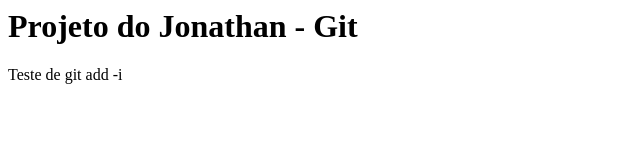
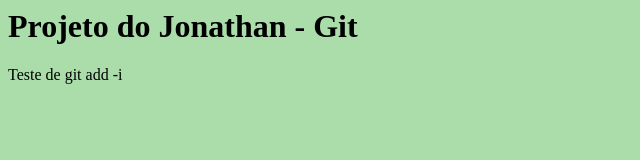
Before and after one commit to JonathanSantos-zz/curso-git, a plain HTML site: page index.html in a window 1280 px wide. Shown: the whole page, without its empty margins (0-640 px from the left). Drawn offline with Linux system fonts and the light colour scheme.

Commit message:
Adicionado estilo no body

```diff
--- /dev/null
+++ b/index.css
@@ -0,0 +1,3 @@
+body {
+    background-color: #ada;
+}
--- a/index.html
+++ b/index.html
@@ -1,6 +1,6 @@
 <html>
     <head>
-
+        <link rel="stylesheet" href="index.css">
     </head>
     <body>
         <h1>Projeto do Jonathan - Git</h1>
```
